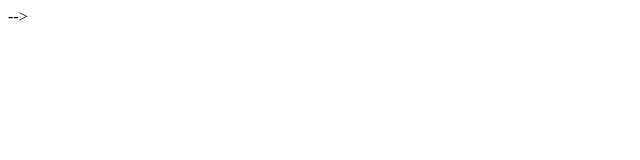
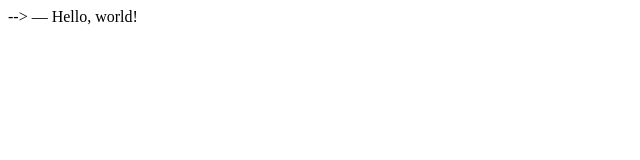
Before and after one commit to vladmyr/homepage, a plain HTML site: page index.html in a window 1280 px wide. Shown: the whole page, without its empty margins (0-640 px from the left). Drawn offline with Linux system fonts and the light colour scheme.

Commit message:
frontend -- added 'Hello World' to the body (closes #11)

```diff
--- a/index.html
+++ b/index.html
@@ -23,6 +23,6 @@
     <link rel="me" href="https://github.com/vladmyr" type="text/html">
   </head>
   <body>
-
+    — Hello, world!
   </body>
 </html>
```
